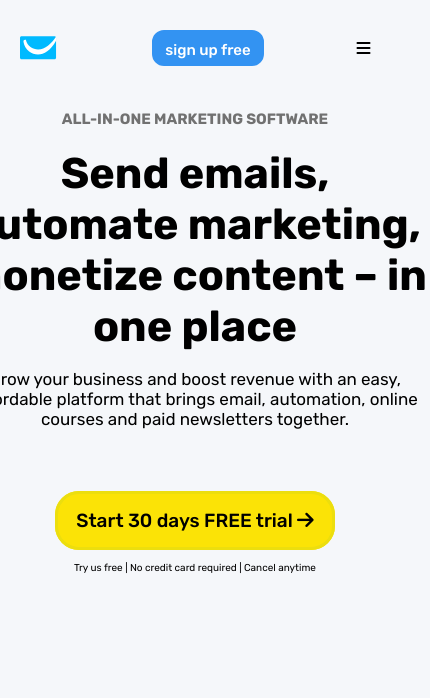
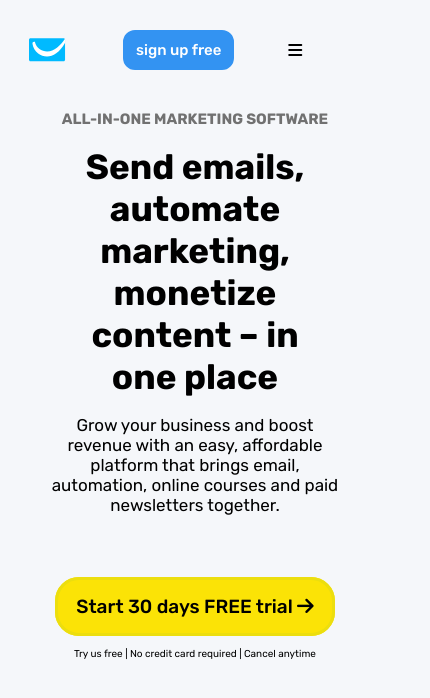
Before and after one commit to Usamagrowth/the-coder, a plain HTML site: page get.html in a window 390 px wide. Shown: the whole page, 430 px wide, since content can reach past the window. Drawn offline with Linux system fonts and the light colour scheme.

Commit message:
nav bar update

```diff
--- a/get.css
+++ b/get.css
@@ -9,11 +9,12 @@ body{
 
 .header-menu{
     display: flex;
-    width: 90vw;
+    width: 85vw;
     margin: 0 auto;
     flex-direction: row;
     padding:30px 0;
     position: fixed;
+    background-color: blur(100%);
     justify-content: space-between;
     top: 0;
     left: 0;
@@ -30,9 +31,9 @@ body{
 
 .mobile-nav{
     display: none;
-    width: 100vw;
+    width: 90vw;
     justify-content: space-between;
-    background-color: blur;
+    background-color: blur(100%);
 }
 
   .logo{cursor: pointer;
@@ -192,6 +193,7 @@ gap: 25px;
  .signup-a{
     font-size: 19px;
     font-weight: 500;
+    width: 70%;
     padding: 15px 18px;
     background-color: #FBE306;
     color: black;
@@ -218,15 +220,15 @@ gap: 25px;
  }
 
 
- @media (max-width: 450px) {
+ @media (max-width: 500px) {
     .headline{
-        width: 420px;
+        width: 80%;
         font-weight: 700;
-        font-size: 38px;
+        font-size: 450px;
 
     }
 
-    .p{width: 100px;
+    .p{width: 300px;
         font-size: 14px;
         padding-top: 50px;
 
@@ -240,26 +242,27 @@ gap: 25px;
         display: none;
     }
     .headline{
-        width: 470px;
-        font-size:43px;
-        padding-top: 20px;
+        width: 70%;
+        font-size:35px;
+        padding-top: 18px;
     }
 
     .mobile-nav {
         display: flex;
-        width: 100vw;
+        width: 70vw;
         align-items: center;
+        justify-content: space-between;
         padding: 0;
 
     }
 
     .p{
-        width: 450px;
+        width: 76%;
         padding-top: 7px;
         font-size: 17px;
     }
 
-    .sign-up-a{
-        padding-bottom: 5px;
+    .signup-a{width: 70%;
+
     }
 }
```
